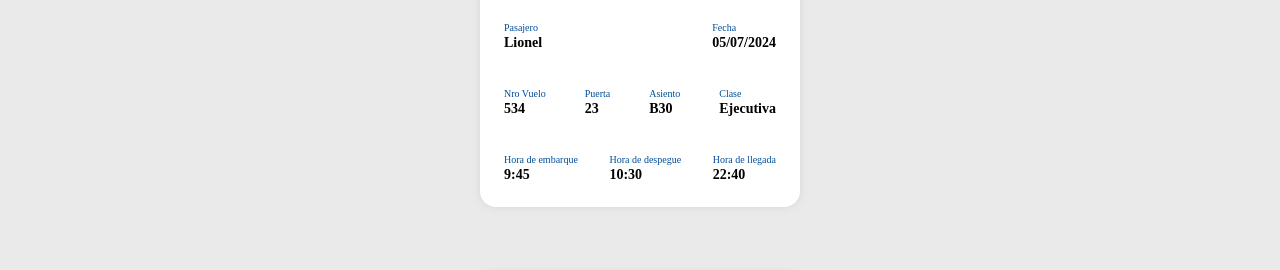
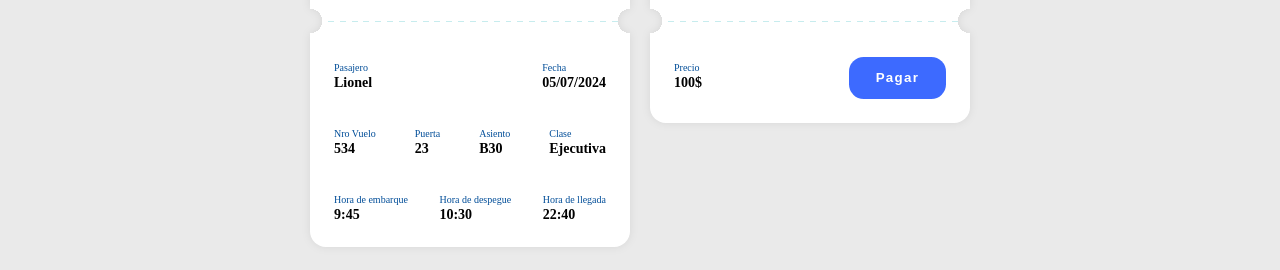
Before and after one commit to JesusAraujoDEV/reserva-vuelo, a plain HTML site: page VistaFinal/index.html in a window 1280 px wide. Shown: the part 361-631 px from the top of the page. Drawn offline with Linux system fonts and the light colour scheme.

Commit message:
Se modifica la vista Final

```diff
--- a/VistaFinal/index.html
+++ b/VistaFinal/index.html
@@ -12,15 +12,15 @@
             <h1 class="fuente2">VuelosC</h1>
         </div>
     </header>
+    <div class="paseAbordo-container">
         <div class="paseAbordo">
-
             <div class="factura factura2">
                 <div class="procedencia">
                     <div class="codigo">1234</div>
                     <div class="ciudad">Caracas</div>
                 </div>
                 <div class="vueloM">
-                <img class="avion"src="img/614.png"></img>
+                    <img class="avion" src="img/614.png" alt="avion">
                 </div>
                 <div class="destino">
                     <div class="codigo">2005</div>
@@ -74,14 +74,13 @@
             </div>
         </div>
         <div class="paseAbordo">
-
             <div class="factura factura2">
                 <div class="procedencia">
                     <div class="codigo">1234</div>
                     <div class="ciudad">Caracas</div>
                 </div>
                 <div class="vueloM">
-                <img class="avion"src="img/614.png"></img>
+                    <img class="avion" src="img/614.png" alt="avion">
                 </div>
                 <div class="destino">
                     <div class="codigo">2005</div>
@@ -92,16 +91,15 @@
             <div class="factura facturaAbajo">
                 <div class="facturaFila">
                     <div class="factura-item">
-                    <span class="label">Pasajero</span>
-                    <p class="contenido">Lionel</p>
+                        <span class="label">Precio</span>
+                        <p class="contenido">100$</p>
                     </div>
                     <div class="factura-item">
-                    <span class="label">Fecha</span>
-                    <p class="contenido">05/07/2024</p>
+                            <button class="pagarBtn">Pagar</button>
                     </div>
                 </div>
             </div>
         </div>
-
+    </div>
 </body>
 </html>
--- a/VistaFinal/styles.css
+++ b/VistaFinal/styles.css
@@ -1,4 +1,4 @@
-*{
+* {
     padding: 0;
     margin: 0;
     box-sizing: border-box;
@@ -7,80 +7,86 @@
 body {
     height: 100vh;
     background: #eaeaea;
-    flex-direction: row;
+    display: flex;
+    flex-direction: column;
+    align-items: center;
+    justify-content: center;
 }
-.fuente2 {
-    color: white;
-    font-family:Arial, Helvetica, sans-serif;
-    font-size: 15;
-    font-style: normal;
-    font-weight: 500;
-}
-header{
+
+header {
     display: flex;
     justify-content: space-between;
     align-items: center;
     padding: 20px;
     background-color: #004d98;
     width: 100%;
-    height: 20px;
     box-shadow: 0 2px 4px rgba(0, 0, 0, 1);
     position: fixed;
     top: 0;
     left: 0;
     z-index: 10;
 }
-.logo h1{
-    margin: 0;
+
+.fuente2 {
+    color: white;
+    font-family: Arial, Helvetica, sans-serif;
     font-size: 1.5em;
+    font-weight: 500;
 }
-.paseAbordo{
+
+.paseAbordo-container {
+    display: flex;
+    gap: 20px;
+    padding: 20px;
+    margin-top: 80px; /* Para dejar espacio para el header */
+}
+
+.paseAbordo {
     position: relative;
     width: 320px;
-    top: 50%;
-    left: 50%;
-    transform: translate(-50%, -50%);
-    filter: drop-shadow(0 0 4px rgba(0,0,0,0.08));
+    filter: drop-shadow(0 0 4px rgba(0, 0, 0, 0.08));
 }
 
-.paseAbordo .factura{
+.paseAbordo .factura {
     display: flex;
     background-color: #ffffff;
     padding: 24px;
     border-radius: 16px;
 }
 
-.paseAbordo .factura.factura2{
+.paseAbordo .factura.factura2 {
     text-align: center;
     justify-content: space-between;
     border-radius: 16px 16px 0 0;
 }
 
-.paseAbordo .factura.factura2 .codigo{
+.paseAbordo .factura.factura2 .codigo {
     font-size: 32px;
     font-weight: 900;
 }
 
-.paseAbordo .factura.factura2 .ciudad{
+.paseAbordo .factura.factura2 .ciudad {
     font-size: 10px;
     color: #004d98;
 }
-.avion{
+
+.avion {
     height: 70%;
     width: 40%;
 }
-.vueloM{
+
+.vueloM {
     position: relative;
     height: 50px;
     width: 100px;
-    top:12px;
+    top: 12px;
     background-color: #004c9800;
     border-radius: 100% 100% 0 0 / 100% 100% 0 0;
     border: 2px dashed transparent;
     border-top-color: #c7ecee;
 }
 
-.vueloM::before{
+.vueloM::before {
     content: "";
     position: absolute;
     height: 6px;
@@ -92,40 +98,74 @@ header{
     box-shadow: 80px 0 0 #004d98;
 }
 
-.vueloM i{
+.vueloM i {
     position: relative;
     top: -11px;
     color: #004d98;
 }
 
-.paseAbordo .factura.facturaAbajo{
+.paseAbordo .factura.facturaAbajo {
     flex-direction: column;
     border-radius: 0 0 16px 16px;
 }
-.paseAbordo .factura.facturaAbajo .facturaFila{
+
+.paseAbordo .factura.facturaAbajo .facturaFila {
     display: flex;
     justify-content: space-between;
 }
-.paseAbordo .factura.facturaAbajo .facturaFila:not(:last-child){
+
+.paseAbordo .factura.facturaAbajo .facturaFila:not(:last-child) {
     margin-bottom: 32px;
 }
-.paseAbordo .factura.facturaAbajo .label{
+
+.paseAbordo .factura.facturaAbajo .label {
     font-size: 10px;
-    color:#004d98;
+    color: #004d98;
     font-weight: 500;
 }
-.paseAbordo .factura.facturaAbajo .contenido{
+
+.paseAbordo .factura.facturaAbajo .contenido {
     font-size: 14px;
     font-weight: 900;
 }
-.medio{
+
+.medio {
     height: 24px;
     margin: 0 auto;
-    background-image: radial-gradient(circle,transparent 72%, #ffffff 72%),
-    repeating-linear-gradient(90deg,#ffffff 0, #ffffff 2%, #c7ecee 2%, #c7ecee 4%),
-    linear-gradient(#ffffff,#ffffff),
-    radial-gradient(circle,transparent 72%, #ffffff 72%);
-    background-size: 24px 24px, calc(100% -24px) 1px, calc(100% - 24px) 100%, 24px 24px;
+    background-image: radial-gradient(circle, transparent 72%, #ffffff 72%), repeating-linear-gradient(90deg, #ffffff 0, #ffffff 2%, #c7ecee 2%, #c7ecee 4%), linear-gradient(#ffffff, #ffffff), radial-gradient(circle, transparent 72%, #ffffff 72%);
+    background-size: 24px 24px, calc(100% - 24px) 1px, calc(100% - 24px) 100%, 24px 24px;
     background-position: -12px 0, 12px 50%, 12px 0, calc(100% + 12px) 0;
     background-repeat: no-repeat;
 }
+
+
+.pagarBtn {
+    --accent: rgb(61, 106, 255);
+    font-weight: bold;
+    letter-spacing: 0.1em;
+    border: none;
+    border-radius: 1.1em;
+    background-color: rgb(61, 106, 255);
+    cursor: pointer;
+    color: white;
+    padding: 1em 2em;
+    transition: box-shadow ease-in-out 0.3s, background-color ease-in-out 0.1s,
+    letter-spacing ease-in-out 0.1s, transform ease-in-out 0.1s;
+}
+.pagarBtn:hover {
+    box-shadow: var(--accent) 0px 0px 30px 5px;
+    background-color: rgb(255, 255, 255);
+    color: rgb(61, 106, 255);
+    transform: scale(0.95);
+    border: rgb(61, 106, 255);
+    border-color: rgb (61, 106, 255);
+}
+
+.pagarBtn:active {
+    box-shadow: var(--accent) 0px 0px 30px 5px;
+    background-color: rgb(255, 255, 255);
+    color: rgb(61, 106, 255);
+    transform: scale(0.95);
+    border: rgb(61, 106, 255);
+    border-color: rgb (61, 106, 255);
+}
```
Lines whose indentation alone changed are shown as unchanged.
